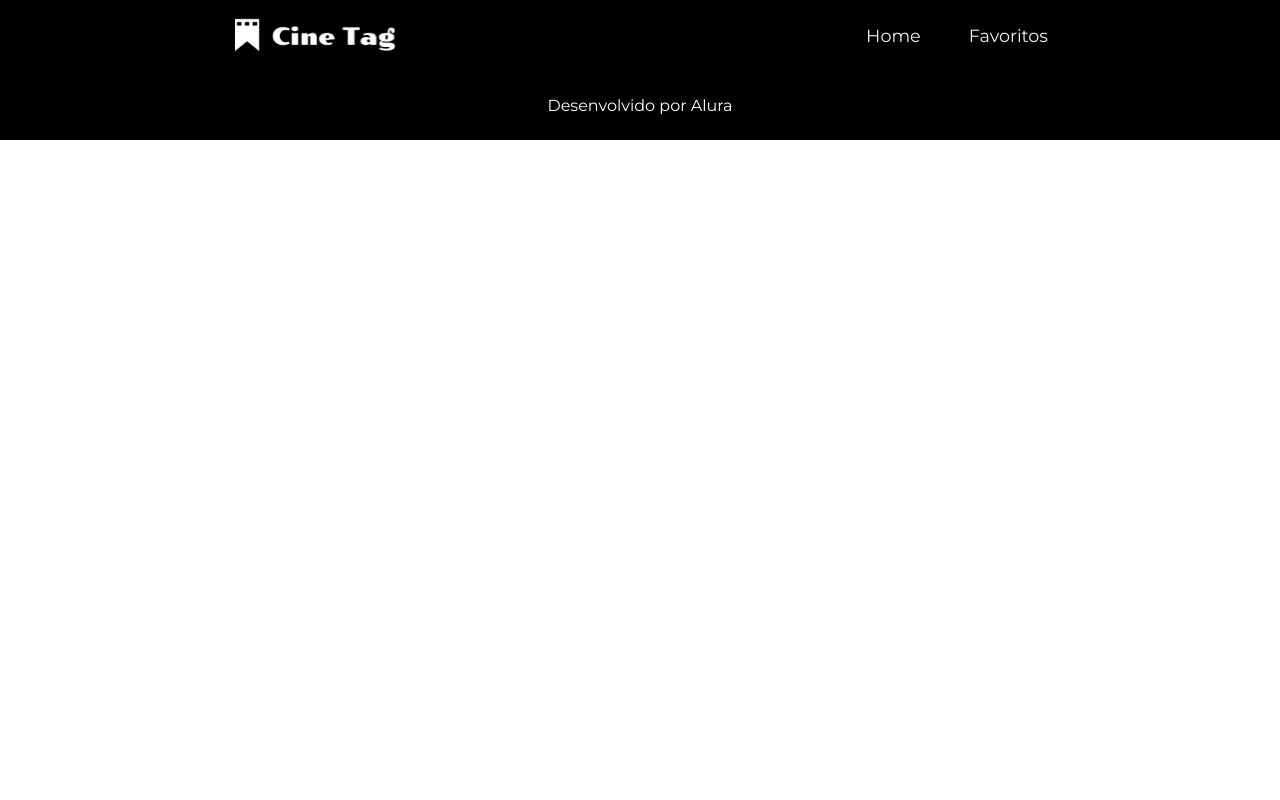
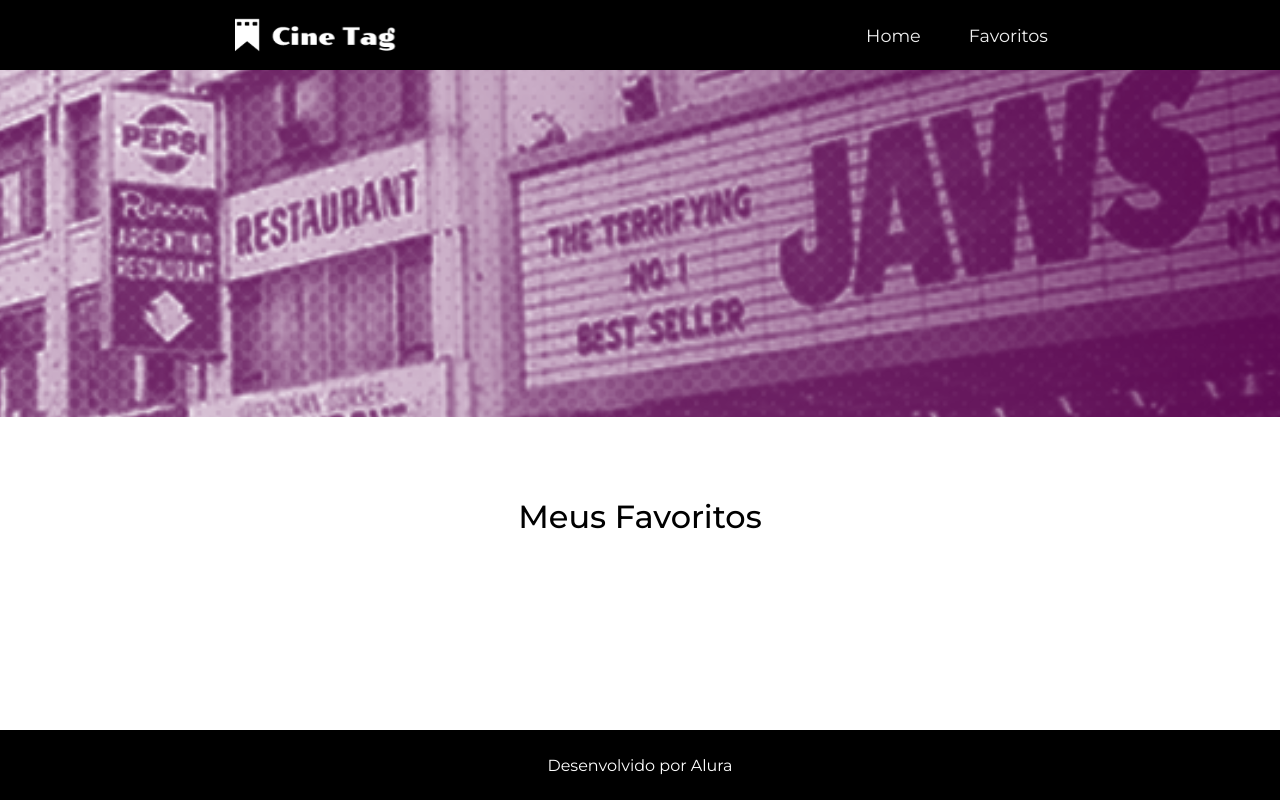
Before and after one commit to ThomazHilario/React-One, a React (Vite) app in the folder cinetag/: page /favoritos in a window 1280 px wide. Built offline with nearby package versions, Linux system fonts and the light colour scheme.

Commit message:
feat: Favorites.jsx
- Criar a pagina de favoritos.

```diff
--- /dev/null
+++ b/cinetag/src/Pages/Favorites/index.jsx
@@ -0,0 +1,23 @@
+// components
+import { ContainerPage } from '@/Components/ContainerPage'
+import { Banner } from '@/Components/Banner'
+import { Title } from '@/Components/Title'
+
+// Banner imagem
+import banner from '@/assets/imagens/banner_favoritos.svg'
+
+export const Favorites = () => {
+    return(
+        <ContainerPage>
+            {/* Banner */}
+            <Banner imageUrl={banner}/>
+
+            {/* Titulo */}
+            <Title texto="Meus Favoritos"/>
+
+            <section className='secao_favoritos'>
+
+            </section>
+        </ContainerPage>
+    )
+}
--- a/cinetag/src/Routes/routes.jsx
+++ b/cinetag/src/Routes/routes.jsx
@@ -3,6 +3,7 @@ import { BrowserRouter, Routes, Route } from 'react-router-dom'
 // Components
 import { Header } from '@/Components/Header'
 import { Home } from '@/Pages/Home'
+import { Favorites } from '../Pages/Favorites'
 import { Footer } from '@/Components/Footer'
 
 export const RoutesPage = () => {
@@ -12,6 +13,7 @@ export const RoutesPage = () => {
 
             <Routes>
                 <Route path='/' element={<Home/>}/>
+                <Route path='/favoritos' element={<Favorites/>}/>
             </Routes>
 
             <Footer/>
```
Also changed, not shown: cinetag/src/Pages/Favorites/favorites.css (added, +7 -0 lines), cinetag/src/assets/imagens/banner2.svg (deleted), cinetag/src/assets/imagens/banner_favoritos.svg (added).
